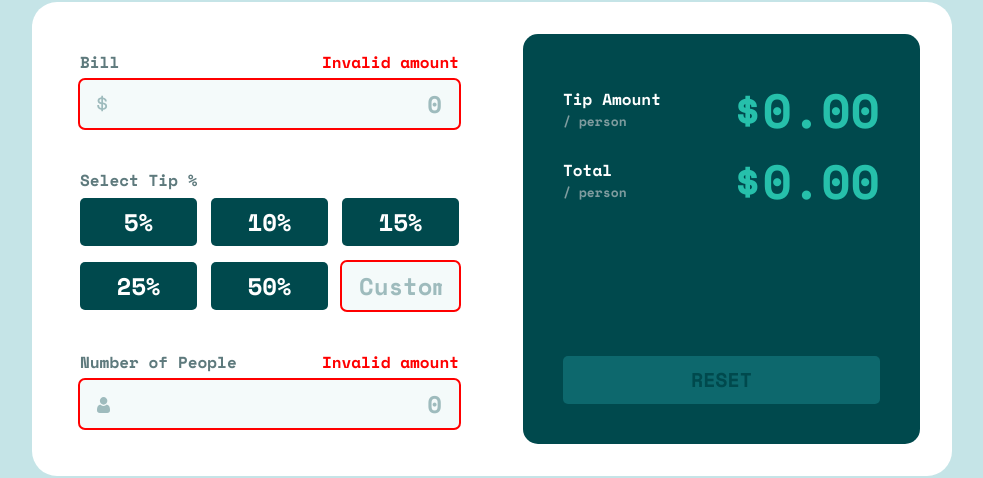
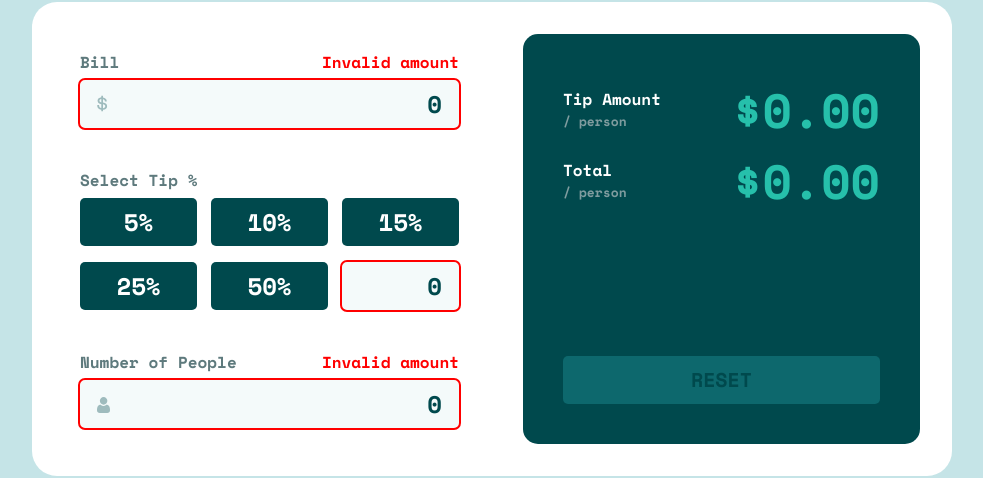
Before and after one commit to zxasc/tip-calculator-app, a React (Vite) app: page / in a window 1280 px wide. Shown: the part 231-709 px from the top of the page, without its empty margins (148-1131 px from the left). Built offline with nearby package versions, Linux system fonts and the light colour scheme.

Commit message:
adjust prop naming in input components

```diff
--- a/src/components/BillInput.jsx
+++ b/src/components/BillInput.jsx
@@ -9,7 +9,7 @@ function BillInput({ currentBill, setBill }) {
     return (
         <section className={formInput.container}>
             <label htmlFor="bill-input">Bill{currentBill <= 0 && <span>Invalid amount</span>}</label>
-            <input className={currentBill <= 0 ? formInput.invalid : ""} id='bill-input' type="number" min={0} placeholder='0' onChange={handleBillChange} />
+            <input className={currentBill <= 0 ? formInput.invalid : ""} id='bill-input' type="number" min={0} placeholder='0' onChange={handleBillChange} value={currentBill} />
             <img className={formInput.dollar_icon} src="/icons/icon-dollar.svg" alt='dollar icon'/>
         </section>
     )
--- a/src/components/PeopleInput.jsx
+++ b/src/components/PeopleInput.jsx
@@ -9,7 +9,7 @@ function PeopleInput({ currentNumberOfPeople, setNumberOfPeople }) {
     return (
         <section className={formInput.container}>
             <label htmlFor="people-input">Number of People{currentNumberOfPeople <= 0 && <span>Invalid amount</span>}</label>
-            <input className={currentNumberOfPeople <= 0 ? formInput.invalid : ""} id='people-input' type="number" min={1} placeholder='0' onChange={() => handlePeopleChange(event)} />
+            <input className={currentNumberOfPeople <= 0 ? formInput.invalid : ""} id='people-input' type="number" min={1} placeholder='0' onChange={handlePeopleChange} value={currentNumberOfPeople} />
             <img className={formInput.person_icon} src="/icons/icon-person.svg" alt='person icon'/>
         </section>
     )
--- a/src/components/TipInput.jsx
+++ b/src/components/TipInput.jsx
@@ -17,7 +17,7 @@ function TipInput({ currentTip, setTip }) {
                 <button type='button' onClick={() => handleTipChange(15)}>15%</button>
                 <button type='button' onClick={() => handleTipChange(25)}>25%</button>
                 <button type='button' onClick={() => handleTipChange(50)}>50%</button>
-                <input className={currentTip <= 0 ? formInput.invalid : ""} type="number" id="custom-tip" min={1} max={100} placeholder='Custom' onChange={() => handleTipChange(event.target.value)} />
+                <input className={currentTip <= 0 ? formInput.invalid : ""} type="number" id="custom-tip" min={1} max={100} placeholder='Custom' onChange={() => handleTipChange(event.target.value)} value={currentTip}/>
             </div>
         </section>
     )
```
